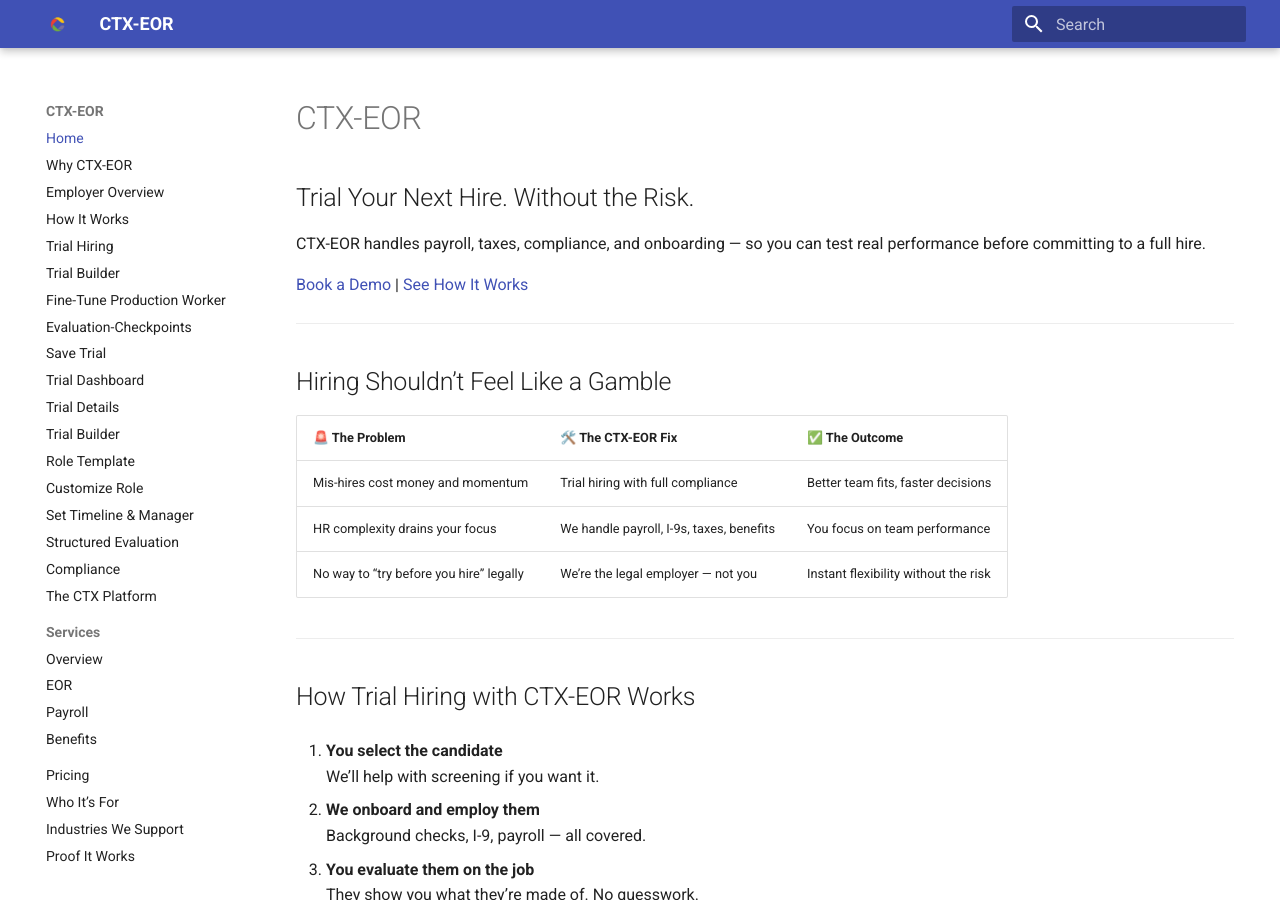
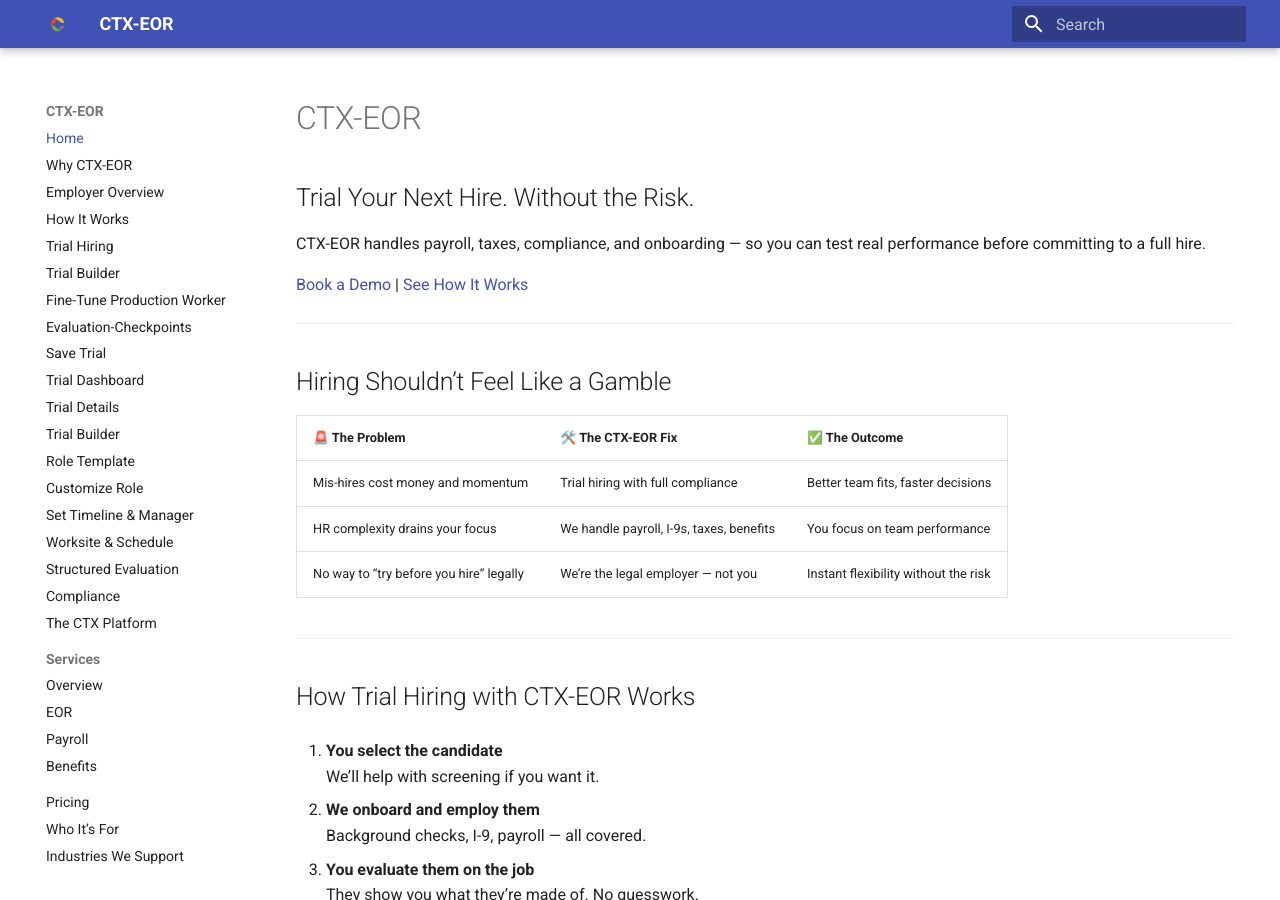
Before and after one commit to cirrusflyer275ds/ctx-eor-site, an MkDocs documentation site: the page built from docs/index.md, in a window 1280 px wide and 900 px high. Built offline with MkDocs 1.6.1 and Material for MkDocs 9.7.7, drawn with Linux system fonts in a browser that asks for light colours.

Commit message:
Update mkdocs.yml

```diff
--- a/mkdocs.yml
+++ b/mkdocs.yml
@@ -40,6 +40,7 @@ nav:
   - Role Template: trial-builder-step2.md
   - Customize Role: trial-builder-step3.md
   - Set Timeline & Manager: trial-builder-step4.md
+  - Worksite & Schedule: trial-builder-step5.md
   - Structured Evaluation: structured-evaluation.md
   - Compliance: compliance.md
   - The CTX Platform: platform.md
```
